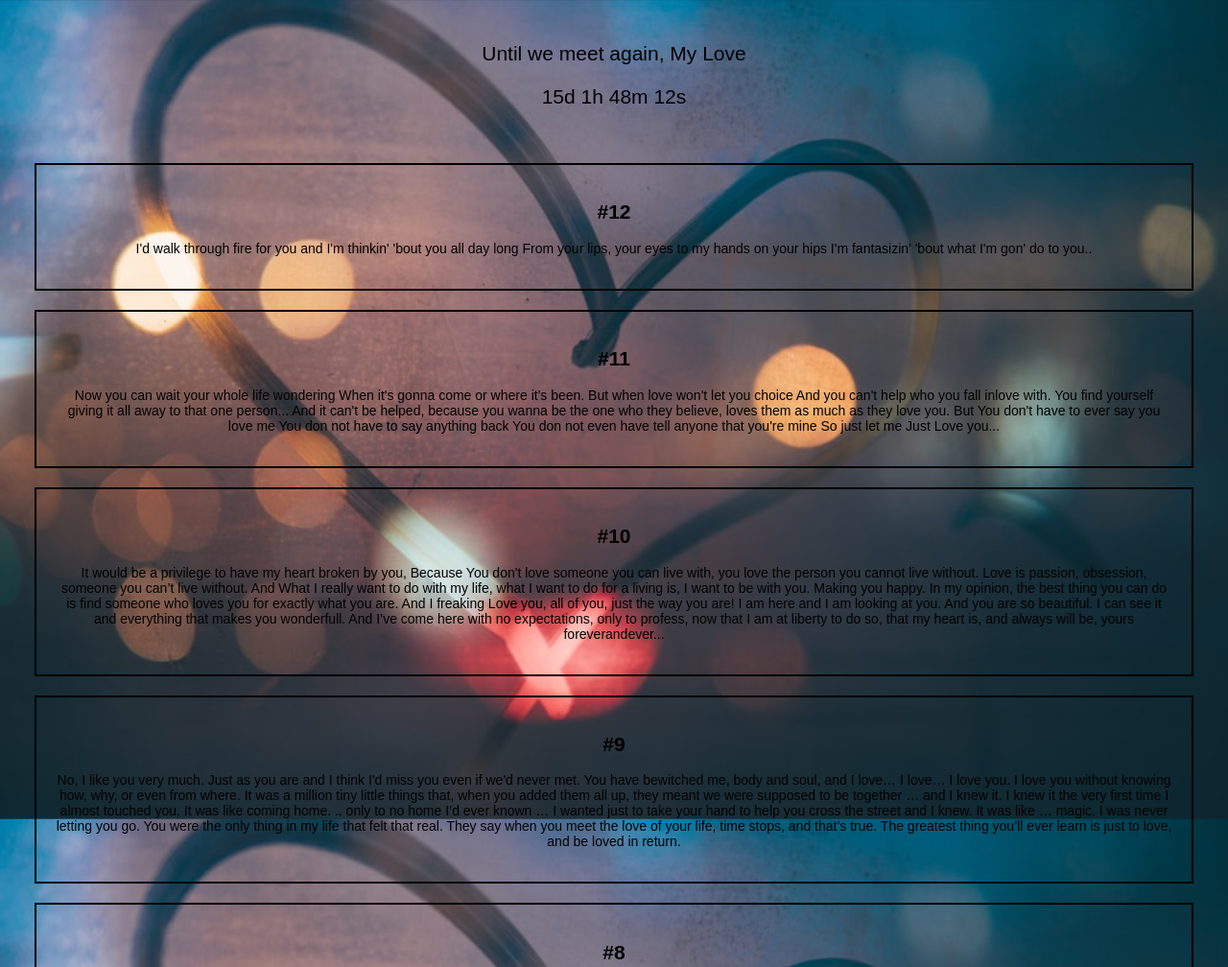
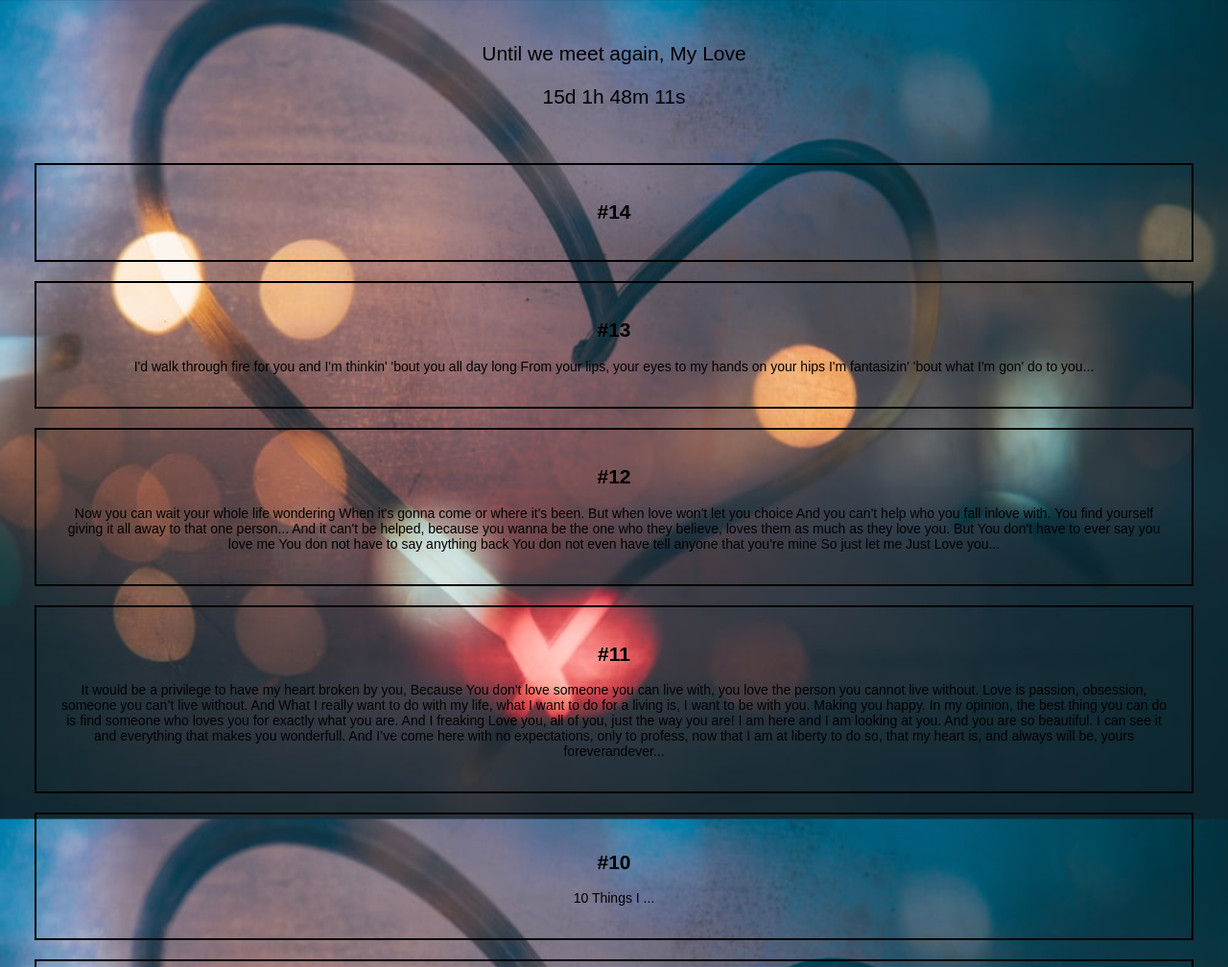
Before and after one commit to petervanleesten/Foreverandeverbabe, a plain HTML site: page index.html in a window 1280 px wide. Shown: the top 1008 px of the page at 96% size. Drawn offline with Linux system fonts and the light colour scheme.

Commit message:
Update index.html

```diff
--- a/index.html
+++ b/index.html
@@ -173,19 +173,27 @@ var x = setInterval(function() {
 </p>
 
 
+
 <div class="TEXT">
-<h2>#12</h2>
+<h2>#14</h2>
+<p>
+</p>
+</div>
+
+
+<div class="TEXT">
+<h2>#13</h2>
 <p>I'd walk through fire for you and
 I'm thinkin' 'bout you all day long
 From your lips, your eyes to
 my hands on your hips
-I'm fantasizin' 'bout what I'm gon' do to you..
-	</p>
+I'm fantasizin' 'bout what I'm gon' do to you...
+</p>
 </div>
 
 
 <div class="TEXT">
-<h2>#11</h2>
+<h2>#12</h2>
 <p>Now you can wait your whole life wondering
 When it's gonna come or where it's been.
 But when love won't let you choice
@@ -205,7 +213,7 @@ So just let me Just Love you...	</p>
 
 
 <div class="TEXT">
-<h2>#10</h2>
+<h2>#11</h2>
 <p>It would be a privilege to have my heart broken by you,
 Because	You don't love someone you can live with,
 you love the person you cannot live without.
@@ -221,6 +229,12 @@ And I’ve come here with no expectations,
 only to profess, now that I am at liberty to do so,
 that my heart is, and always will be, yours foreverandever...
 </p>
+</div>
+
+
+<div class="TEXT">
+<h2>#10</h2>
+<p>10 Things I ...</p>
 </div>
 
 
```
